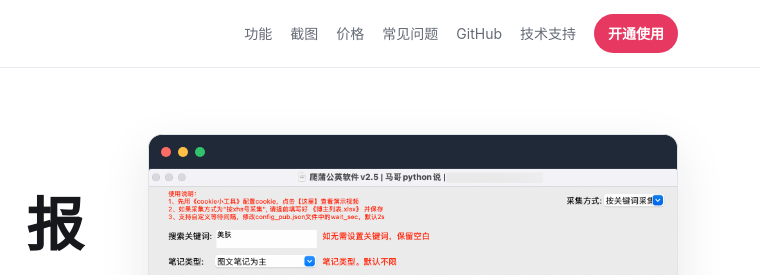
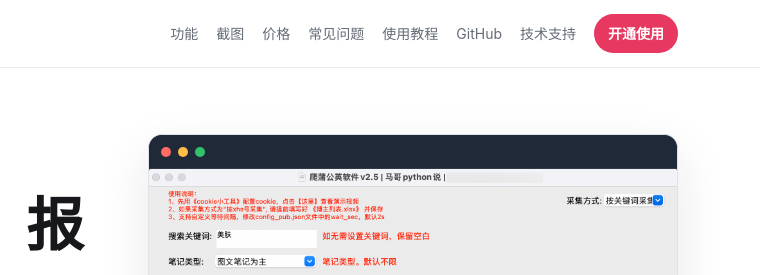
Before and after one commit to mashukui/pgy_spider, a plain HTML site: page docs/index.html in a window 1280 px wide. Shown: the top 275 px of the page, 520-1280 px from the left. Drawn offline with Linux system fonts and the light colour scheme.

Commit message:
Add blog tutorial link to product navigation

```diff
--- a/docs/index.html
+++ b/docs/index.html
@@ -776,6 +776,7 @@ var _hmt = _hmt || [];
         <a href="#showcase">截图</a>
         <a href="#pricing">价格</a>
         <a href="#faq">常见问题</a>
+        <a href="https://mashukui.github.io/blog/posts/pgy-influencers.html" target="_blank" rel="noopener"><span data-zh="使用教程" data-en="Tutorial">使用教程</span></a>
         <a href="https://github.com/mashukui/pgy_spider" target="_blank" rel="noopener">GitHub</a>
         <div class="support-menu">
           <button class="support-trigger" type="button" aria-label="显示技术支持公众号" aria-controls="support-popover" aria-expanded="false"><span data-zh="技术支持" data-en="Support">技术支持</span></button>
```
